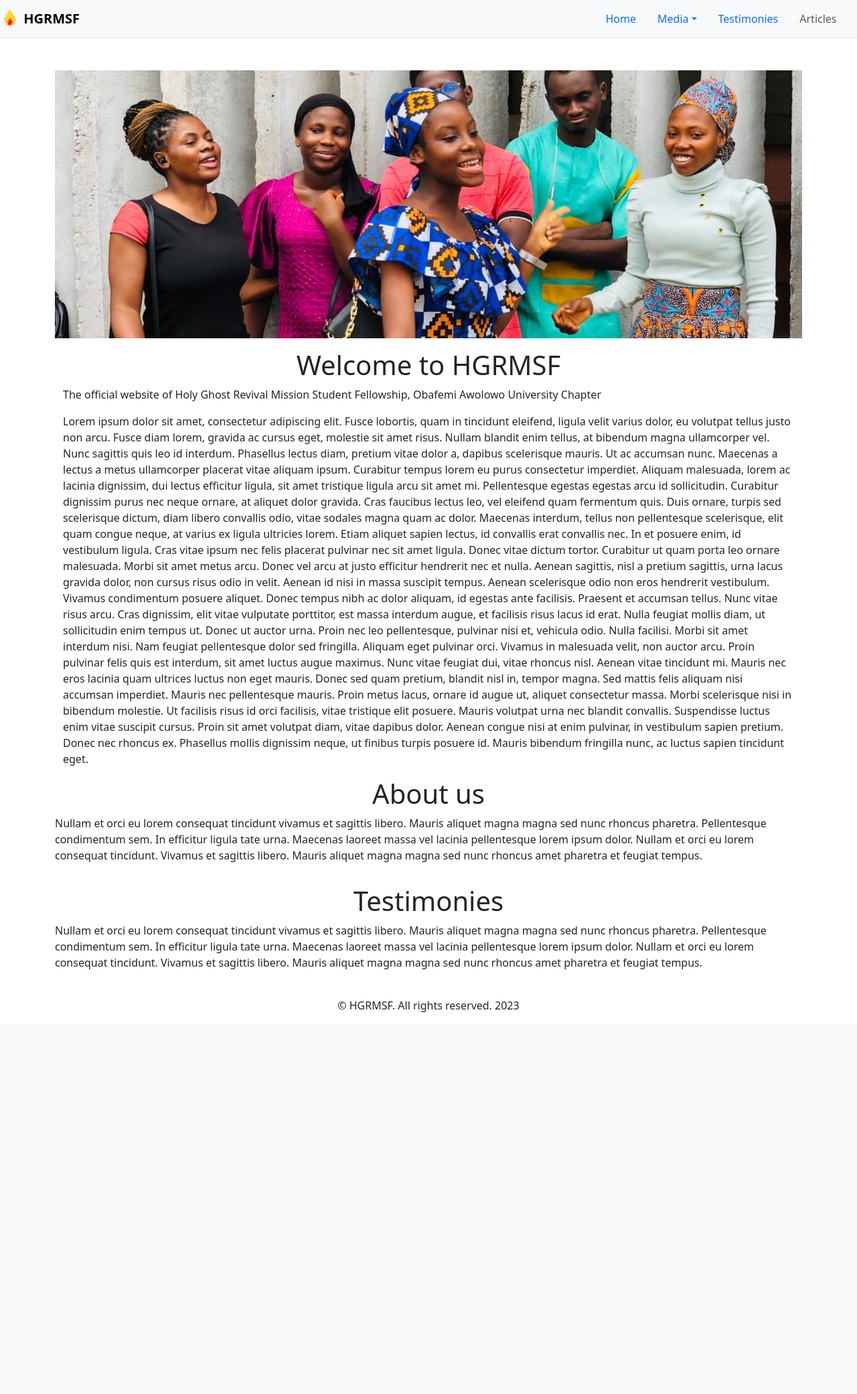
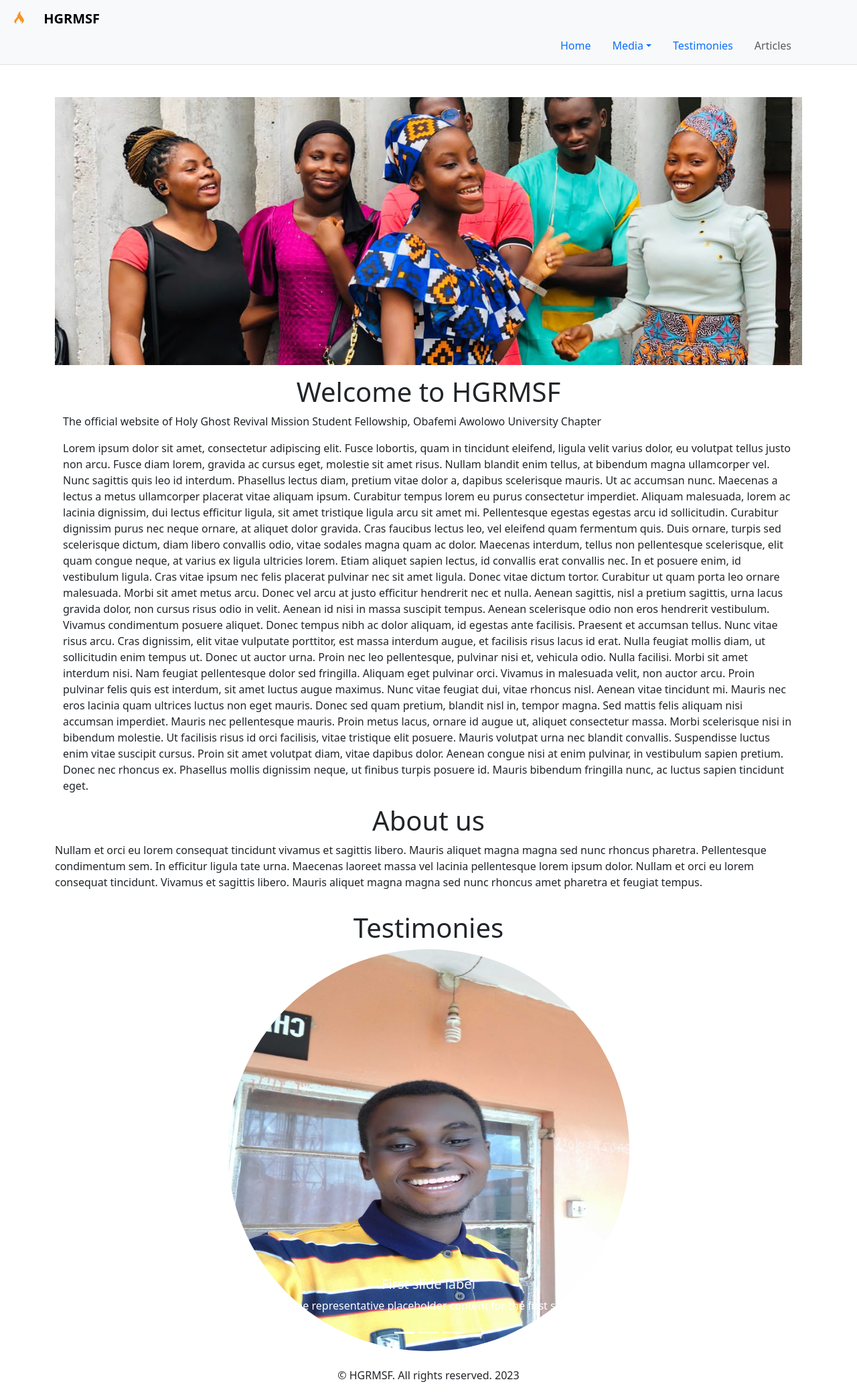
Before and after one commit to TosinPhillip/HGRM-website-project, a Flask app: page / in a window 1280 px wide. Shown: the whole page at 67% size. Before the commit the page ends 1511 px from the top, so only its background shows below. Run offline with Flask 3, Linux system fonts and the light colour scheme.

Commit message:
Messed up the testimonies
Check the testimonies again. It's not well

```diff
--- a/templates/home_page.html
+++ b/templates/home_page.html
@@ -65,28 +65,7 @@
 
 
 
-            <section>
-
-                <div class='container'>
-                    <header class='pt-3'>
-                        <center><h1>Testimonies</h1></center>
-                    </header>
-
-                    <p>
-                        Nullam et orci eu lorem consequat tincidunt vivamus et sagittis libero.
-                        Mauris aliquet magna magna sed nunc rhoncus pharetra. Pellentesque condimentum sem.
-                        In efficitur ligula tate urna. Maecenas laoreet massa vel lacinia pellentesque lorem ipsum dolor.
-                        Nullam et orci eu lorem consequat tincidunt. Vivamus et sagittis libero.
-                        Mauris aliquet magna magna sed nunc rhoncus amet pharetra et feugiat tempus.
-                    </p>
-
-                </div>
-            </section>
-
-
-
-
-
+            {% include 'testimonies.html' %}
 
 
 
--- a/templates/nav.html
+++ b/templates/nav.html
@@ -1,11 +1,11 @@
  <nav class='navbar bg-body-tertiary container-fluid sticky-top
- border-bottom border-body data-bs-theme="dark" pb-2'
- style="background-color: #e3f2fd;">
+ border-bottom border-body data-bs-theme="light"'
+ style="background-color: #FC431F;">
 
         <a class='navbar-brand' href=#>
-            <img src='static/logo.svg' alt='HGRMSF logo'
-            width='30' height='24' class='d-inline-block align-text-top'>
-           <b> HGRMSF </b>
+            <img src='static/logo_2.png' alt='HGRMSF logo'
+            width='60' height='24' class='d-inline-block align-text-top'>
+           <b>HGRMSF </b>
         </a>
 
 
--- /dev/null
+++ b/templates/testimonies.html
@@ -0,0 +1,46 @@
+<section>
+
+    <div class='container'>
+        <header class='pt-3'>
+            <center><h1>Testimonies</h1></center>
+        </header>
+
+        <div id="carouselExampleCaptions" class="carousel slide" >
+            <div class="carousel-indicators">
+              <button type="button" data-bs-target="#carouselExampleCaptions" data-bs-slide-to="0" class="active" aria-current="true" aria-label="Slide 1"></button>
+              <button type="button" data-bs-target="#carouselExampleCaptions" data-bs-slide-to="1" aria-label="Slide 2"></button>
+              <button type="button" data-bs-target="#carouselExampleCaptions" data-bs-slide-to="2" aria-label="Slide 3"></button>
+            </div>
+            <div class="carousel-inner">
+              <div class="carousel-item active">
+                <img src="static/tosin (1).jpg" class="mx-auto d-block rounded-circle" width='600' height='600' alt="...">
+                <div class="carousel-caption d-none d-md-block">
+                  <h5>First slide label</h5>
+                  <p>Some representative placeholder content for the first slide.</p>
+                </div>
+              </div>
+              <div class="carousel-item">
+                <img src="static/tosin_et_muyiwa.jpg" class="mx-auto d-block rounded-circle" width='600' height='600' alt="...">
+                <div class="carousel-caption d-none d-md-block">
+                  <h5>Second slide label</h5>
+                  <p>Some representative placeholder content for the second slide.</p>
+                </div>
+              </div>
+              <div class="carousel-item">
+                <img src="static/big_boys.jpg" class="mx-auto d-block rounded-circle" width='600' height='600' alt="...">
+                <div class="carousel-caption d-none d-md-block">
+                  <h5>Third slide label</h5>
+                  <p>Some representative placeholder content for the third slide.</p>
+                </div>
+              </div>
+            </div>
+            <button class="carousel-control-prev" type="button" data-bs-target="#carouselExampleCaptions" data-bs-slide="prev">
+              <span class="carousel-control-prev-icon" aria-hidden="true"></span>
+              <span class="visually-hidden">Previous</span>
+            </button>
+            <button class="carousel-control-next" type="button" data-bs-target="#carouselExampleCaptions" data-bs-slide="next">
+              <span class="carousel-control-next-icon" aria-hidden="true"></span>
+              <span class="visually-hidden">Next</span>
+            </button>
+          </div>
+</section>
```
Also changed, not shown: static/Untitled design.png (added), static/big_boys.jpg (added), static/joe_in_foregroun d.jpg (added), static/logo_2.png (added), static/tosin (1).jpg (added), static/tosin_et_muyiwa.jpg (added).
